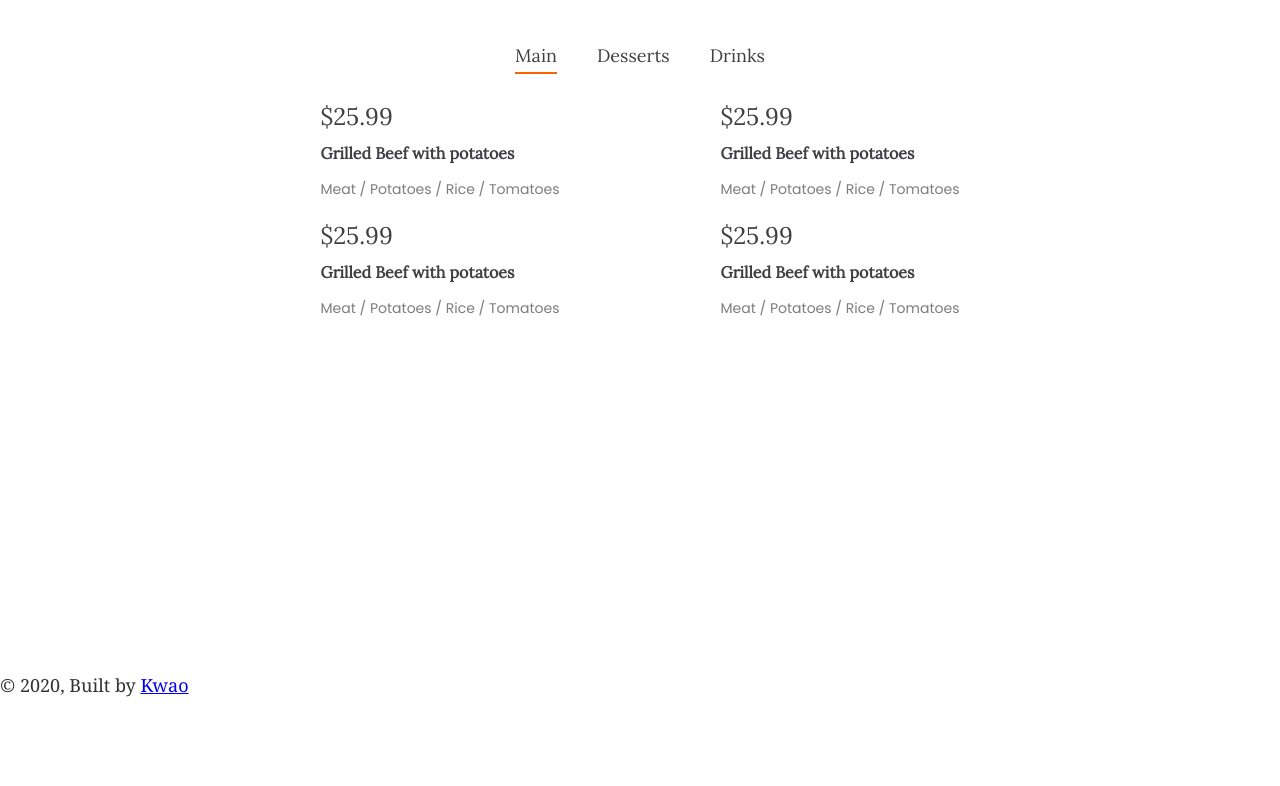
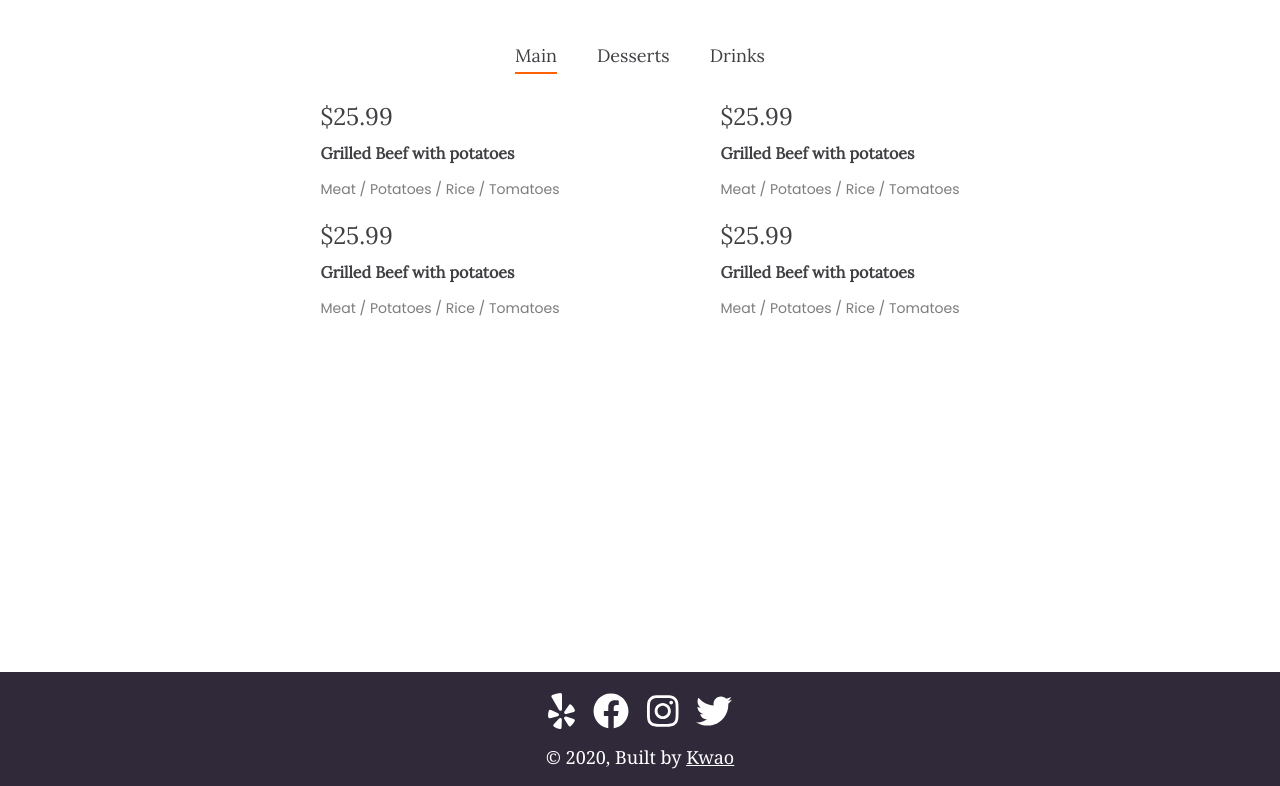
Before and after one commit to williamkwao/gatsby-restaurant-template, a Gatsby site: page / in a window 1280 px wide. Shown: the part 1817-2603 px from the top of the page. Before the commit the page ends 2515 px from the top, so only its background shows below. Built offline with nearby package versions, Linux system fonts and the light colour scheme; Gatsby itself is replaced by a stand-in of ours.

Commit message:
added custom footer and social icons to footer

```diff
--- a/package.json
+++ b/package.json
@@ -6,6 +6,7 @@
   "author": "Kyle Mathews <mathews.kyle@gmail.com>",
   "dependencies": {
     "@fortawesome/fontawesome-svg-core": "^1.2.26",
+    "@fortawesome/free-brands-svg-icons": "^5.12.0",
     "@fortawesome/free-solid-svg-icons": "^5.12.0",
     "@fortawesome/react-fontawesome": "^0.1.8",
     "babel-plugin-styled-components": "^1.10.6",
--- /dev/null
+++ b/src/components/footer.js
@@ -0,0 +1,63 @@
+import React from "react"
+import styled from "styled-components"
+import { FontAwesomeIcon } from "@fortawesome/react-fontawesome"
+import {
+  faFacebook,
+  faInstagram,
+  faTwitter,
+  faYelp,
+} from "@fortawesome/free-brands-svg-icons"
+
+const FooterStyles = styled.footer`
+  min-width: 100%;
+  background-color: #302939;
+  padding: 16px;
+  color: #fff;
+  bottom: 0;
+  z-index: 100;
+  text-align: center;
+  a {
+    color: #fff;
+    /* text-decoration: none; */
+  }
+  .social-media {
+    margin-bottom: 8px;
+
+    ul {
+      margin: auto;
+      list-style: none;
+      li {
+        display: inline-block;
+        padding: 5px;
+        margin: 0px 4px;
+      }
+    }
+  }
+`
+const Footer = () => {
+  return (
+    <FooterStyles>
+      <div className="social-media">
+        <ul>
+          <li>
+            <FontAwesomeIcon size="2x" icon={faYelp} />
+          </li>
+          <li>
+            <FontAwesomeIcon size="2x" icon={faFacebook} />
+          </li>
+          <li>
+            <FontAwesomeIcon size="2x" icon={faInstagram} />
+          </li>
+          <li>
+            <FontAwesomeIcon size="2x" icon={faTwitter} />
+          </li>
+        </ul>
+      </div>
+      © {new Date().getFullYear()}, Built by
+      {` `}
+      <a href="https://kwao.io">Kwao</a>
+    </FooterStyles>
+  )
+}
+
+export default Footer
--- a/src/components/layout.js
+++ b/src/components/layout.js
@@ -4,6 +4,7 @@ import { useStaticQuery, graphql } from "gatsby"
 
 import Header from "./header"
 import "./layout.css"
+import Footer from "./footer"
 
 const Layout = ({ children }) => {
   const data = useStaticQuery(graphql`
@@ -28,11 +29,7 @@ const Layout = ({ children }) => {
         }}
       >
         <main>{children}</main>
-        <footer>
-          © {new Date().getFullYear()}, Built by
-          {` `}
-          <a href="https://kwao.io">Kwao</a>
-        </footer>
+        <Footer/>
       </div>
     </>
   )
```
Also changed, not shown: 1 other file.
